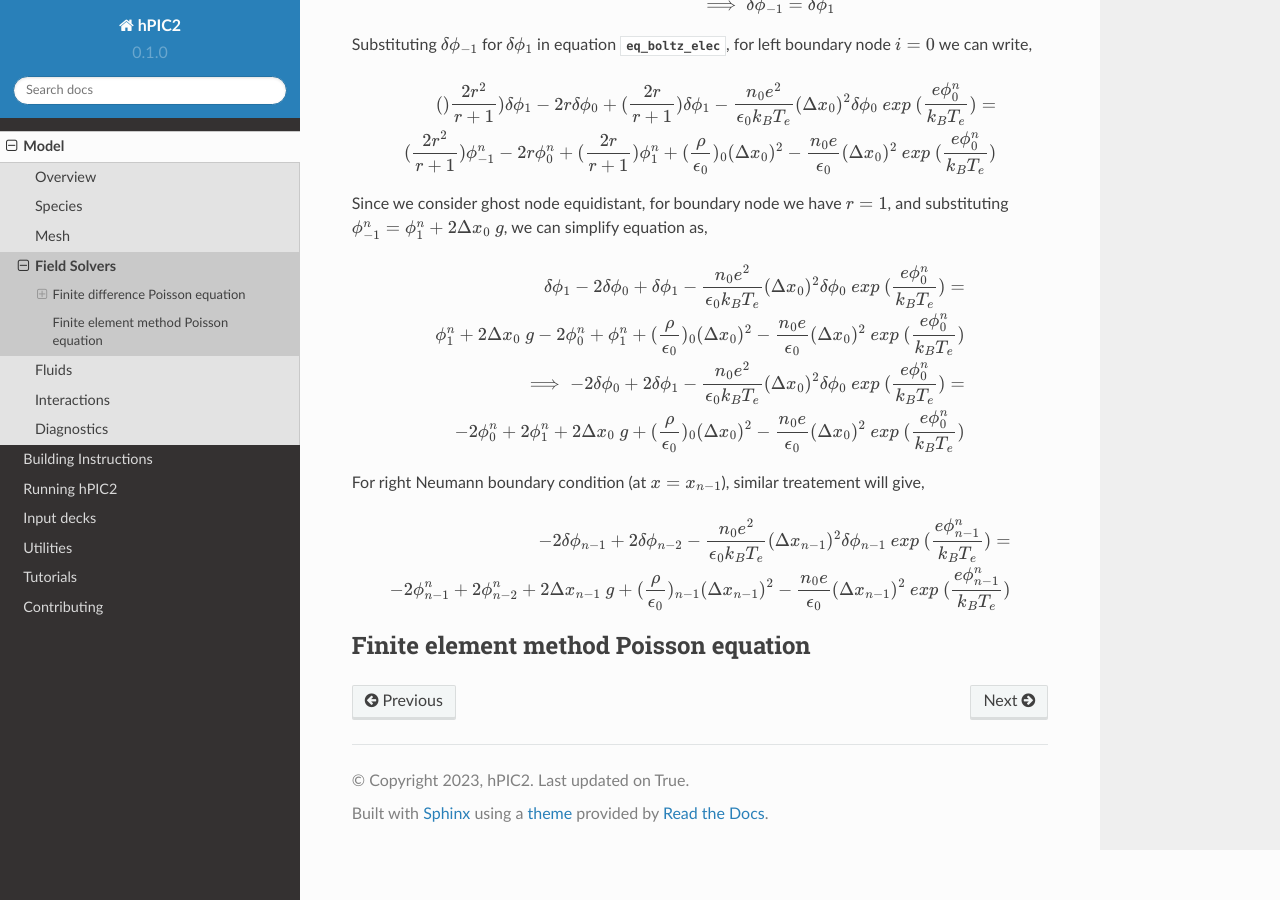
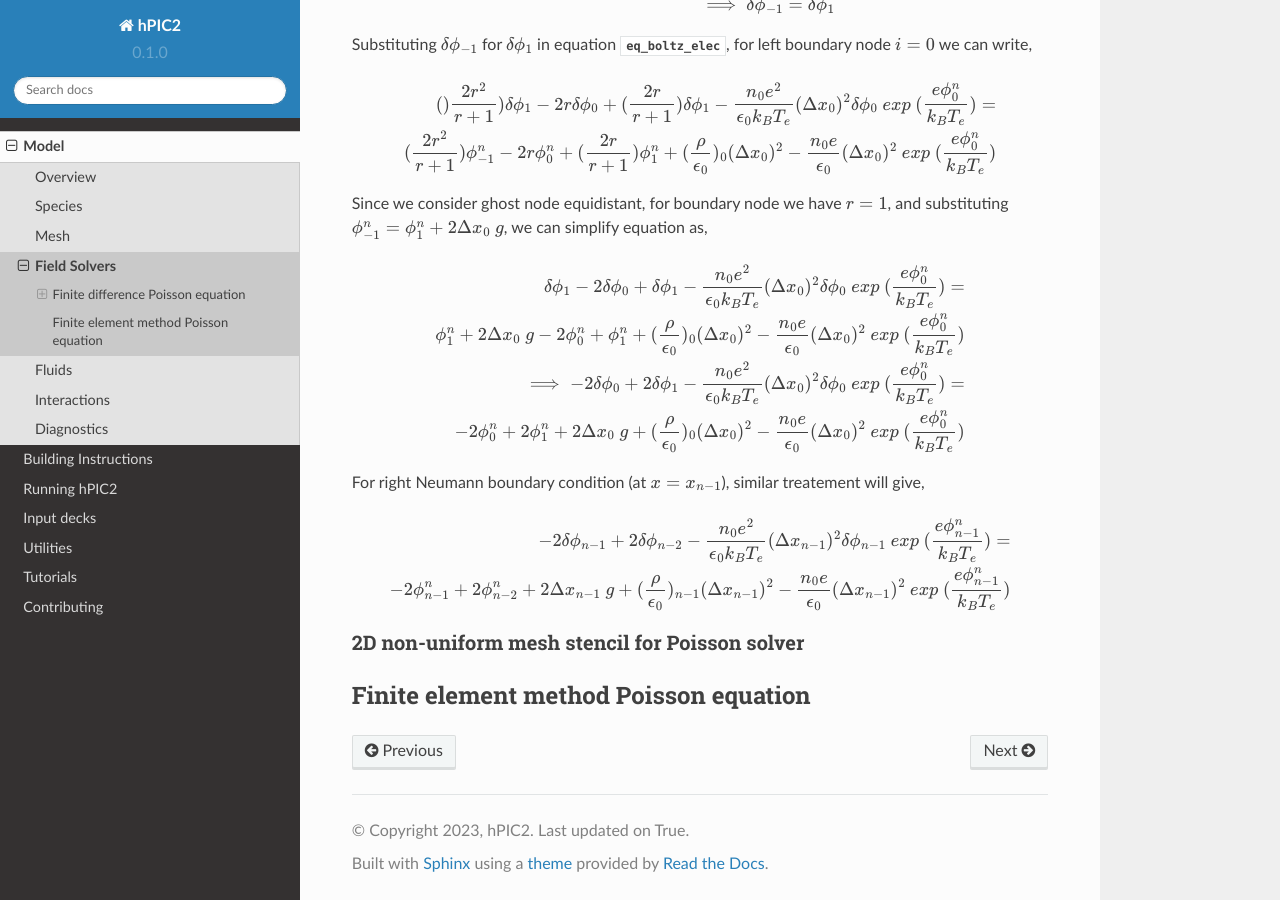
Before and after one commit to lcpp-org/hpic2doc, a Sphinx documentation site: the page built from docs/source/field_solvers.rst, in a window 1280 px wide and 900 px high, scrolled down 8511 px. Built offline with Sphinx 7.4.7 and the Read the Docs theme 2.0.0, drawn with Linux system fonts in a browser that asks for light colours.

Commit message:
Adding 2d nonuniform solver

```diff
--- a/docs/source/field_solvers.rst
+++ b/docs/source/field_solvers.rst
@@ -488,7 +488,8 @@ For right Neumann boundary condition (at :math:`x = x_{n-1}`), similar treatemen
     -2\delta \phi_{n-1} + 2\delta \phi_{n-2} - \frac{n_0 e^2}{\epsilon_0 k_B T_e} (\Delta x_{n-1})^2 \delta \phi_{n-1} \ exp\ (\frac{e\phi^n_{n-1}}{k_B T_e}) = \notag \\ -2\phi^n_{n-1} + 2 \phi^n_{n-2} + 2 \Delta x_{n-1}\ g + (\frac{\rho}{\epsilon_0})_{n-1} (\Delta x_{n-1})^2 - \frac{n_0 e}{\epsilon_0} (\Delta x_{n-1})^2 \ exp\ (\frac{e\phi^n_{n-1}}{k_B T_e})
 
 
-
+2D non-uniform mesh stencil for Poisson solver
+~~~~~~~~~~~~~~~~~~~~~~~~~~~~~~~~~~~~~~~~~~~~~~
 
 
 
```
